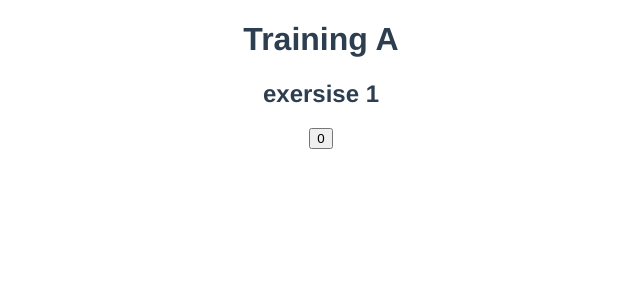
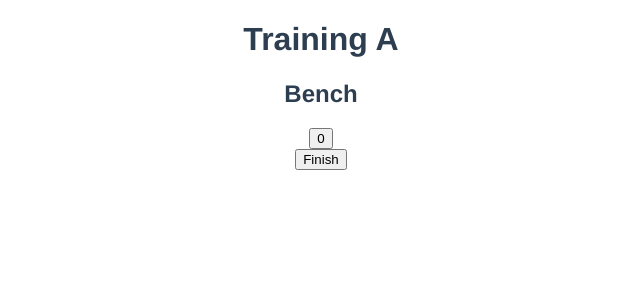
Before and after one commit to ultrakiwi99/fitplan, a Vue app: page / in a window 1280 px wide. Both pictures are taken after a click on the button "Start". Shown: the top 300 px of the page, without its empty margins (319-959 px from the left). Built offline with nearby package versions, Linux system fonts and the light colour scheme.

Commit message:
working app

```diff
--- a/src/Program/ProgramView.vue
+++ b/src/Program/ProgramView.vue
@@ -3,7 +3,10 @@
         <button class="start-button" v-if="training === null" @click="next">
             Start
         </button>
-        <TrainingView v-else :training="training" />
+        <div v-else>
+            <TrainingView :training="training" />
+            <button class="save-button" @click="save">Finish</button>
+        </div>
     </div>
 </template>
 
@@ -23,7 +26,7 @@ export default {
                 order: 0,
                 exersises: [
                     {
-                        name: "exersise 1",
+                        name: "Bench",
                         maxReps: 5,
                         weight: 10,
                         weightProgression: 1.25,
@@ -33,10 +36,10 @@ export default {
             });
             plan.addToPlan({
                 name: "Training B",
-                order: 0,
+                order: 1,
                 exersises: [
                     {
-                        name: "exersise 1",
+                        name: "Squat",
                         maxReps: 5,
                         weight: 10,
                         weightProgression: 1.25,
@@ -54,6 +57,10 @@ export default {
     methods: {
         next() {
             this.training = plan.nextTraining();
+        },
+        save() {
+            plan.saveTraining(this.training);
+            this.training = null;
         }
     }
 };
```
Also changed, not shown: 1 other file (tests, documents, lock files or other folders).
